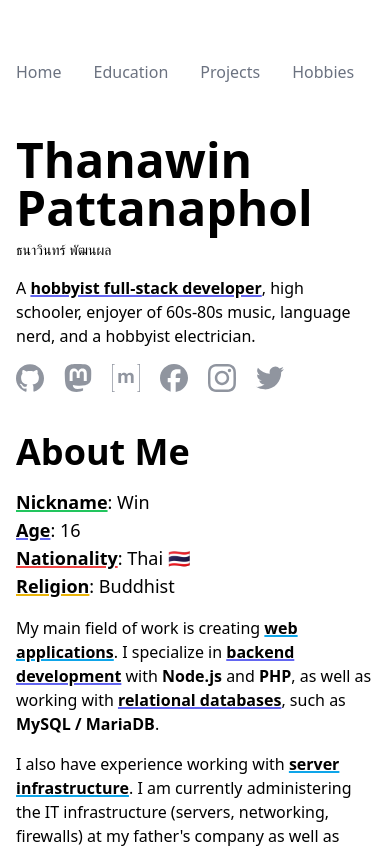
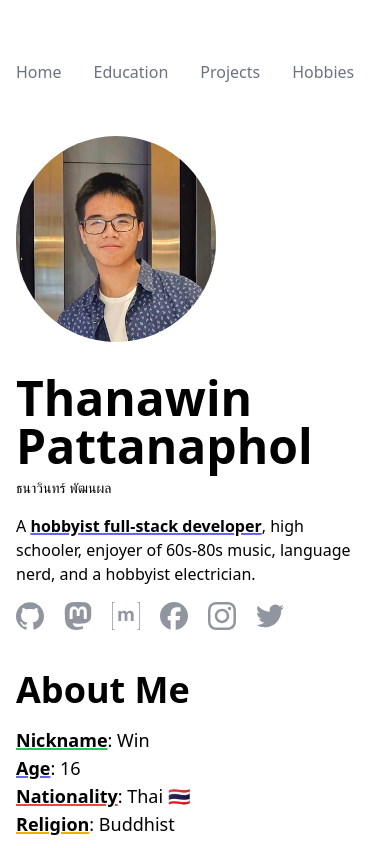
Before and after one commit to WinsDominoes/website, a Next.js app: page / in a window 390 px wide. Shown: the top 848 px of the page. Built offline with nearby package versions, Linux system fonts and the light colour scheme.

Commit message:
got rid of profile pic disappearing + basic info now terms to flex-col on small screens

```diff
--- a/app/page.tsx
+++ b/app/page.tsx
@@ -11,7 +11,7 @@ export default function Home() {
         <main>
             <div className="min-w-0 mt-6 flex flex-col gap-8 max-lg:mx-4">
                 <div className="grid grid-cols-3 gap-8 max-lg:flex max-lg:flex-col max-lg:justify-center">
-                    <div className="col-span-1 max-lg:hidden">
+                    <div className="col-span-1">
                         <Image
                             src="/images/picture.png"
                             width={200}
@@ -32,7 +32,7 @@ export default function Home() {
 
                     <div className="col-span-3">
                         <h2 className="text-4xl font-bold mt-2">About Me</h2>
-                        <div className='mt-4 text-lg grid grid-cols-4 max-lg:flex max-lg:flex-col'>
+                        <div className='mt-4 text-lg grid grid-cols-4 max-sm:flex max-sm:flex-col'>
                             <div>
                                 <span className='font-bold underline decoration-2 decoration-green-500'>Nickname</span>: Win
                             </div>
```
